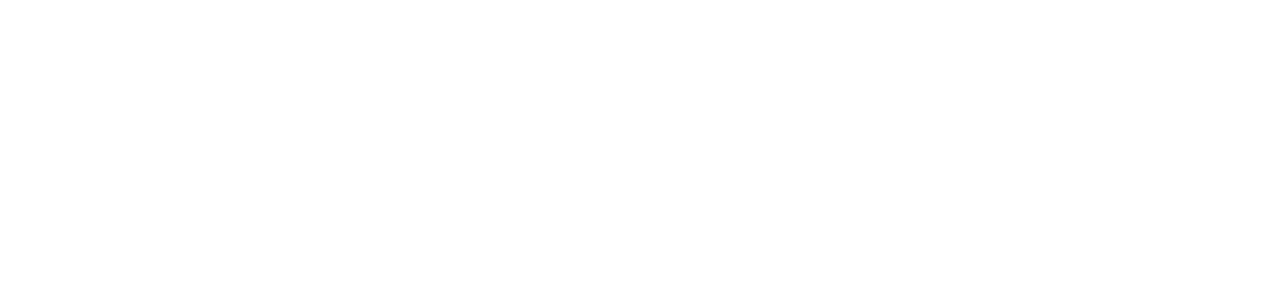
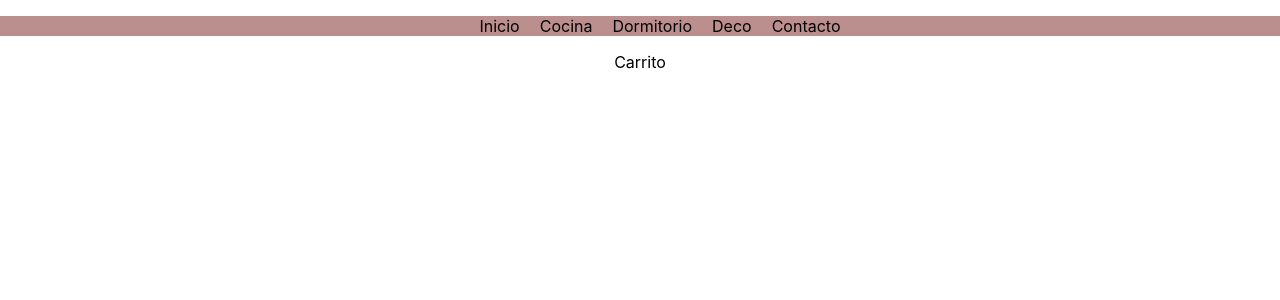
Before and after one commit to AllocatiJuliana/PreEntrega1ReactAllocati, a React (Create React App) app: page / in a window 1280 px wide. Shown: the top 300 px of the page. Built offline with nearby package versions, Linux system fonts and the light colour scheme.

Commit message:
Creando Navbar

```diff
--- a/package.json
+++ b/package.json
@@ -13,6 +13,7 @@
     "@testing-library/user-event": "^13.5.0",
     "react": "^18.2.0",
     "react-dom": "^18.2.0",
+    "react-icons": "^4.8.0",
     "react-scripts": "5.0.1",
     "web-vitals": "^2.1.4"
   },
--- a/src/App.js
+++ b/src/App.js
@@ -1,7 +1,12 @@
 import "./App.css";
+import { Navbar } from "./components/Navbar/Navbar";
 
 function App() {
-  return <div className="App"></div>;
+  return (
+    <div className="App">
+      <Navbar />
+    </div>
+  );
 }
 
 export default App;
--- /dev/null
+++ b/src/components/CartWidget/CartWidget.jsx
@@ -0,0 +1,7 @@
+import React from "react";
+
+const CartWidget = () => {
+  return <div>Carrito</div>;
+};
+
+export default CartWidget;
--- a/src/components/Navbar/Navbar.css
+++ b/src/components/Navbar/Navbar.css
@@ -0,0 +1,7 @@
+ul {
+  display: flex;
+  list-style: none;
+  justify-content: center;
+  gap: 20px;
+  background-color: rosybrown;
+}
--- a/src/components/Navbar/Navbar.jsx
+++ b/src/components/Navbar/Navbar.jsx
@@ -0,0 +1,17 @@
+import CartWidget from "../CartWidget/CartWidget";
+import "./Navbar.css";
+
+export const Navbar = () => {
+  return (
+    <div>
+      <ul>
+        <li>Inicio</li>
+        <li>Cocina</li>
+        <li>Dormitorio</li>
+        <li>Deco</li>
+        <li>Contacto</li>
+      </ul>
+      <CartWidget />
+    </div>
+  );
+};
```
Also changed, not shown: src/components/Itemlist/ItemListContainer.jsx (added), 1 other file (tests, documents, lock files or other folders).
